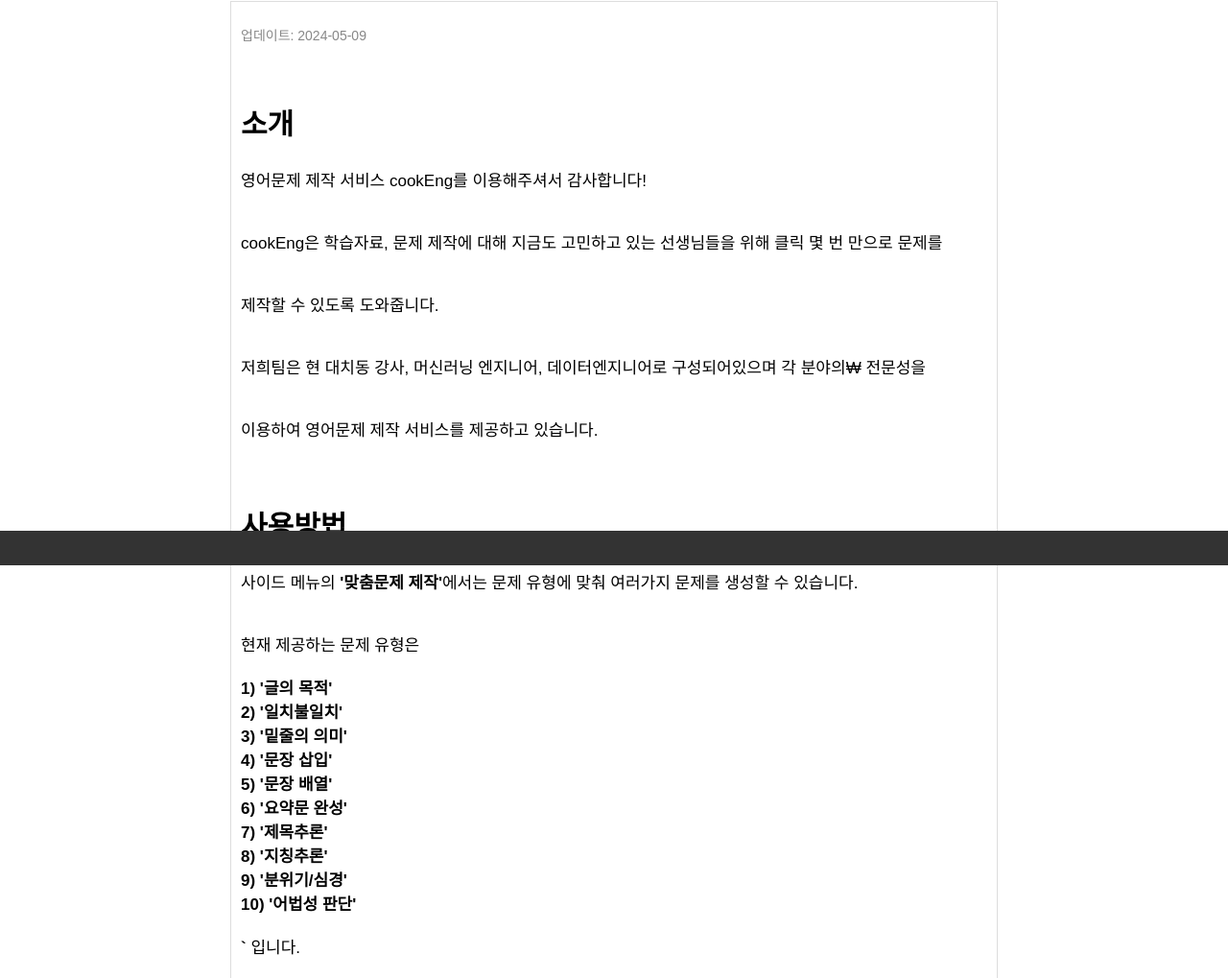
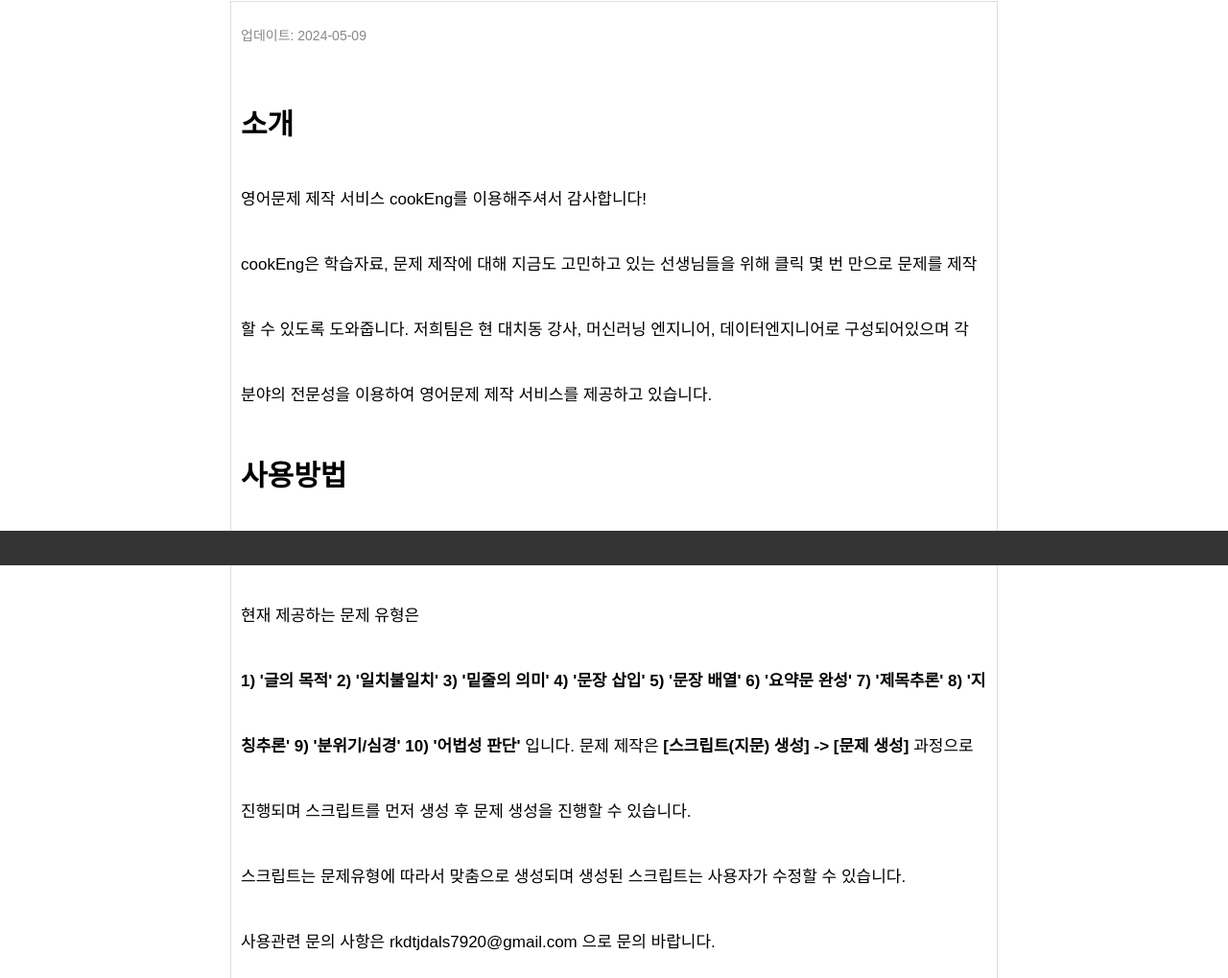
Before and after one commit to Kangsungmin/ai_service_info_web, a plain HTML site: page useInfo.html in a window 1280 px wide. Shown: the part 211-1230 px from the top of the page at 96% size. Drawn offline with Linux system fonts and the light colour scheme.

Commit message:
update info

```diff
--- a/useInfo.html
+++ b/useInfo.html
@@ -19,40 +19,40 @@
             <p>
                 <br>
                 <h2 style="font-size: 30px;">소개</h2>
-                <p style="font-size: 17px;">
-                영어문제 제작 서비스 cookEng를 이용해주셔서 감사합니다!<br><br><br>
-                cookEng은 학습자료, 문제 제작에 대해 지금도 고민하고 있는 선생님들을 위해 클릭 몇 번 만으로 문제를 <br><br><br>
-                제작할 수 있도록 도와줍니다.<br><br><br>
-                저희팀은 현 대치동 강사, 머신러닝 엔지니어, 데이터엔지니어로 구성되어있으며 각 분야의₩ 전문성을 <br><br><br>
-                이용하여 영어문제 제작 서비스를 제공하고 있습니다.<br><br><br>
+                <p style="font-size: 17px; line-height: 4.0;">
+                영어문제 제작 서비스 cookEng를 이용해주셔서 감사합니다!<br>
+                cookEng은 학습자료, 문제 제작에 대해 지금도 고민하고 있는 선생님들을 위해 클릭 몇 번 만으로 문제를
+                제작할 수 있도록 도와줍니다.
+                저희팀은 현 대치동 강사, 머신러닝 엔지니어, 데이터엔지니어로 구성되어있으며 각 분야의 전문성을
+                이용하여 영어문제 제작 서비스를 제공하고 있습니다.
+                <br>
                 </p>
                 </div>
                 <h2 style="font-size: 30px;">사용방법</h2>
-                <p style="font-size: 17px;">
-                사이드 메뉴의 <strong>'맞춤문제 제작'</strong>에서는 문제 유형에 맞춰 여러가지 문제를 생성할 수 있습니다.<br><br><br>
-                현재 제공하는 문제 유형은 <br><br>
+                <p style="font-size: 17px; line-height: 4.0;">
+                사이드 메뉴의 <strong>'맞춤문제 제작'</strong>에서는 문제 유형에 맞춰 여러가지 문제를 생성할 수 있습니다.<br>
+                현재 제공하는 문제 유형은 <br>
                 <strong>
-                1) '글의 목적'<br>
-                2) '일치불일치'<br>
-                3) '밑줄의 의미'<br>
-                4) '문장 삽입'<br>
-                5) '문장 배열'<br>
-                6) '요약문 완성'<br>
-                7) '제목추론'<br>
-                8) '지칭추론'<br>
-                9) '분위기/심경'<br>
-                10) '어법성 판단'<br><br>`
+                1) '글의 목적'
+                2) '일치불일치'
+                3) '밑줄의 의미'
+                4) '문장 삽입'
+                5) '문장 배열'
+                6) '요약문 완성'
+                7) '제목추론'
+                8) '지칭추론'
+                9) '분위기/심경'
+                10) '어법성 판단'
                 </strong>
-                입니다.<br><br><br>
-                문제 제작은 <strong> [스크립트(지문) 생성] -> [문제 생성]</strong> 과정으로 진행되며<br><br><br>
-                스크립트를 먼저 생성 후 문제 생성을 진행할 수 있습니다.<br><br><br>
-                스크립트는 문제유형에 따라서 맞춤으로 생성되며 생성된 스크립트는 사용자가 수정할 수 있습니다.<br><br><br>
-                사용관련 문의 사항은 rkdtjdals7920@gmail.com 으로 문의 바랍니다.<br><br><br>
+                입니다.
+                문제 제작은 <strong> [스크립트(지문) 생성] -> [문제 생성]</strong> 과정으로 진행되며
+                스크립트를 먼저 생성 후 문제 생성을 진행할 수 있습니다.<br>
+                스크립트는 문제유형에 따라서 맞춤으로 생성되며 생성된 스크립트는 사용자가 수정할 수 있습니다.<br>
+                사용관련 문의 사항은 rkdtjdals7920@gmail.com 으로 문의 바랍니다.
                 </p>
             </p>
         </article>
     </main>
-
     <footer>
         <p></p>
     </footer>
```
